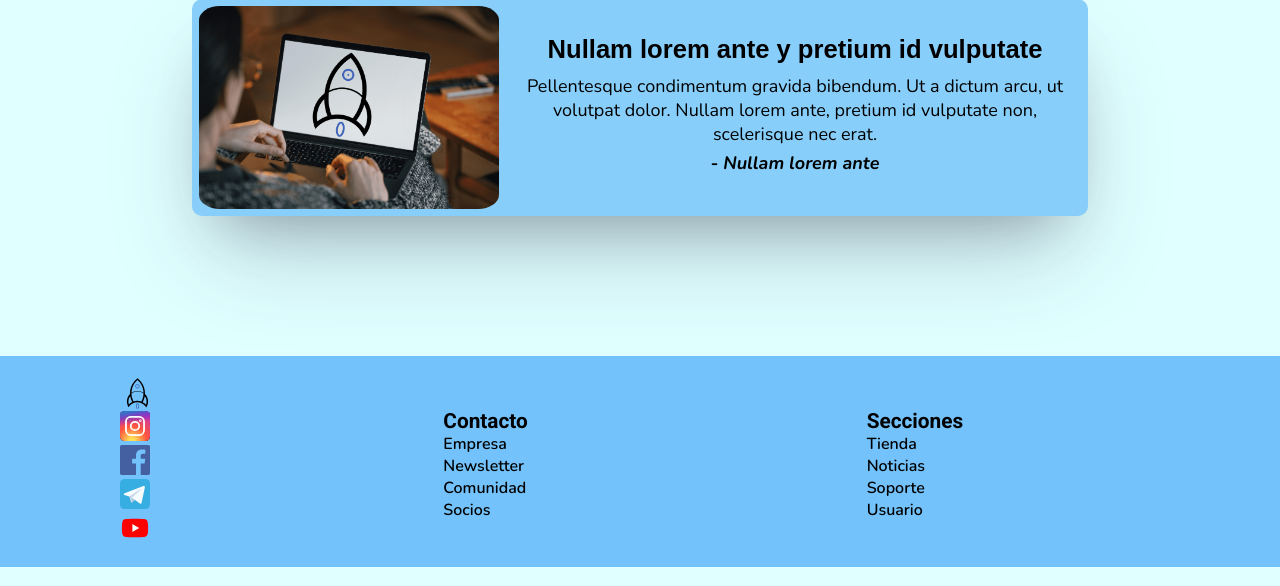
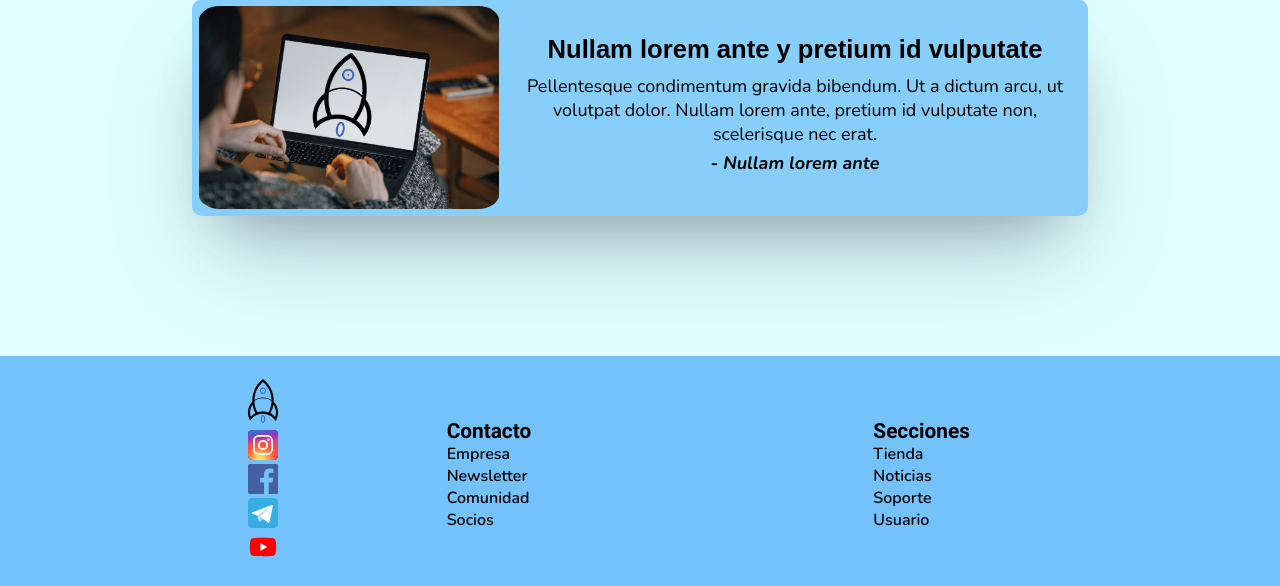
Before and after one commit to Serg-crypto/Webs-demo-01, a Flask app: page / in a window 1280 px wide. Shown: the part 1253-1839 px from the top of the page. Run offline with Flask 3, Linux system fonts and the light colour scheme.

Commit message:
Fix the problem of the scope of the socials links in the footer

```diff
--- a/static/css/footer.css
+++ b/static/css/footer.css
@@ -10,12 +10,12 @@ footer {
   display: grid;
   grid-template-columns: repeat(3, 1fr);
   align-items: center;
-  gap: 30px;
+  gap: 40px;
 }
 
 .div-redes-sociales-footer {
   display: flex;
-  align-items: left;
+  align-items: center;
   flex-direction: column;
   justify-content: center;
 }
@@ -24,13 +24,13 @@ footer {
   margin-left: 100px;
 }
 
-.img-logo-footer {
-  width: 35px;
-  display: block;
+.img-socials-footer {
+  width: 30px;
+  pointer-events: none;
 }
 
-.img-socials-footer {
-  width: 30px;
+.img-logo-footer {
+  width: 50px;
 }
 
 .div-enlaces-footer {
@@ -64,7 +64,7 @@ footer {
 
 
 
-  MEDIAQUERIES PARA HACER QUE EL FOOTER SE AJUSTE AL TAMAÑP DE LA PANTALLA
+  MEDIAQUERIES PARA HACER QUE EL FOOTER SE AJUSTE AL TAMAÑO DE LA PANTALLA
 
 
 
--- a/templates/footer.html
+++ b/templates/footer.html
@@ -3,33 +3,33 @@
     <div class="div-redes-sociales-footer">
       <a href="/">
         <img
-          class="img-logo-footer"
+          class="img-logo-footer img-socials-footer"
           src="{{ url_for('static', filename='images/logo-main.svg') }}"
           alt="logo"
         />
       </a>
-      <a href="#">
+      <a href="https://www.instagram.com/">
         <img
           class="img-socials-footer"
           src="{{ url_for('static', filename='images/instagram-v2.svg') }}"
           alt="instagram link"
         />
       </a>
-      <a href="#">
+      <a href="https://es-la.facebook.com/">
         <img
           class="img-socials-footer"
           src="{{ url_for('static', filename='images/facebook-square.svg') }}"
           alt="facebook link"
         />
       </a>
-      <a href="#">
+      <a href="https://web.telegram.org/a/">
         <img
           class="img-socials-footer"
           src="{{ url_for('static', filename='images/telegram-square.svg') }}"
           alt="telegram link"
         />
       </a>
-      <a href="#">
+      <a href="https://www.youtube.com">
         <img
           class="img-socials-footer"
           src="{{ url_for('static', filename='images/youtube.svg') }}"
```
